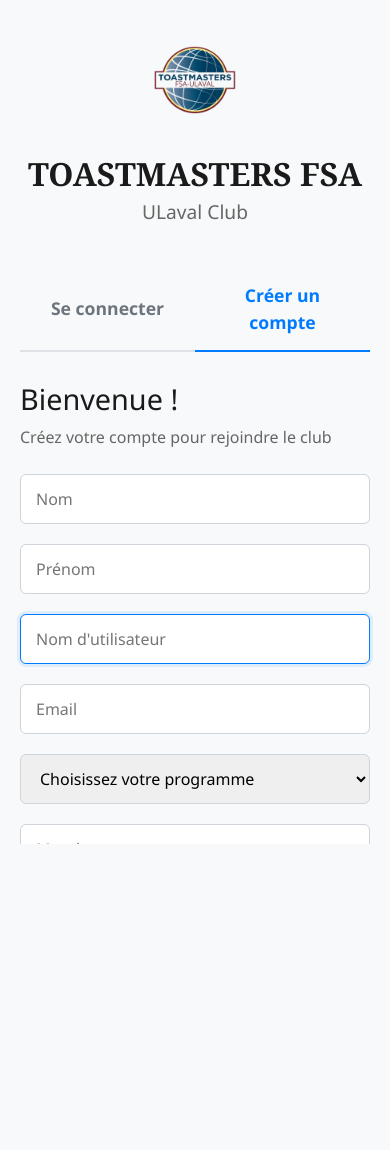
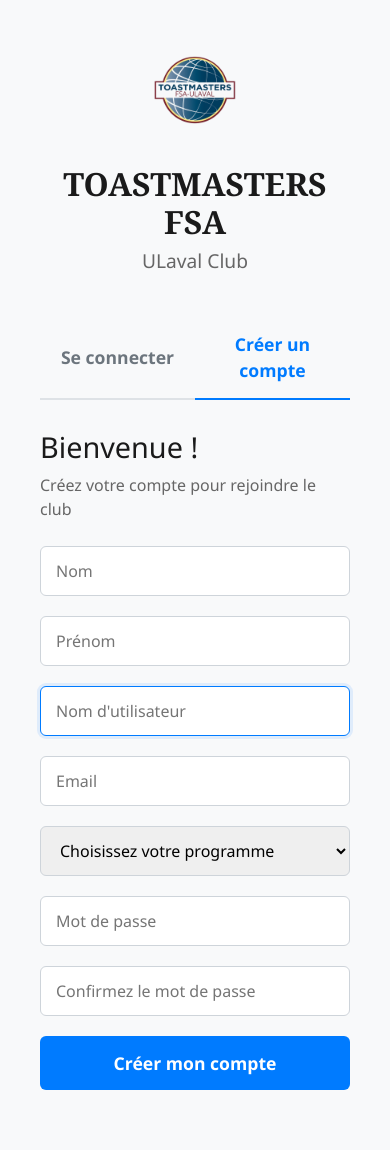
Before and after one commit to wiseley404/ToastmastersFSA-app, a Django app: page /signup/ in a window 390 px wide. Before the commit the page ends 844 px from the top, so only its background shows below. Run offline with Django 5.2, Linux system fonts and the light colour scheme; data that the repository does not hold is empty; parts of the project's set-up code (start-up, migrations or seed data) failed here and were passed over.

Commit message:
some enhancement

```diff
--- a/ToastmastersFSA/accounts/static/accounts/css/auth.css
+++ b/ToastmastersFSA/accounts/static/accounts/css/auth.css
@@ -7,7 +7,6 @@
 body {
     font-family: 'Segoe UI', Tahoma, Geneva, Verdana, sans-serif;
     height: 100vh;
-    overflow: hidden;
 }
 
 .auth-container {
@@ -86,6 +85,7 @@ body {
     padding: 40px;
     background-color: #f8f9fa;
     overflow-y: auto;
+    -webkit-overflow-scrolling: touch;
 }
 
 @media (min-width: 768px) {
@@ -105,6 +105,7 @@ body {
     max-width: 450px;
     width: 100%;
     margin: 0 auto;
+    animation: slideIn 0.3s ease-out;
 }
 
 /* Logo */
@@ -328,8 +329,19 @@ body {
 
 /* Responsive adjustments */
 @media (max-width: 767px) {
+    body {
+        height: auto;
+        min-height: 100vh;
+    }
+
+    .auth-container {
+        min-height: 100vh;
+        height: auto;
+    }
+
     .form-section {
-        padding: 30px 20px;
+        min-height: 100vh;
+        padding-bottom: 60px;
     }
 
     .logo img {
```
